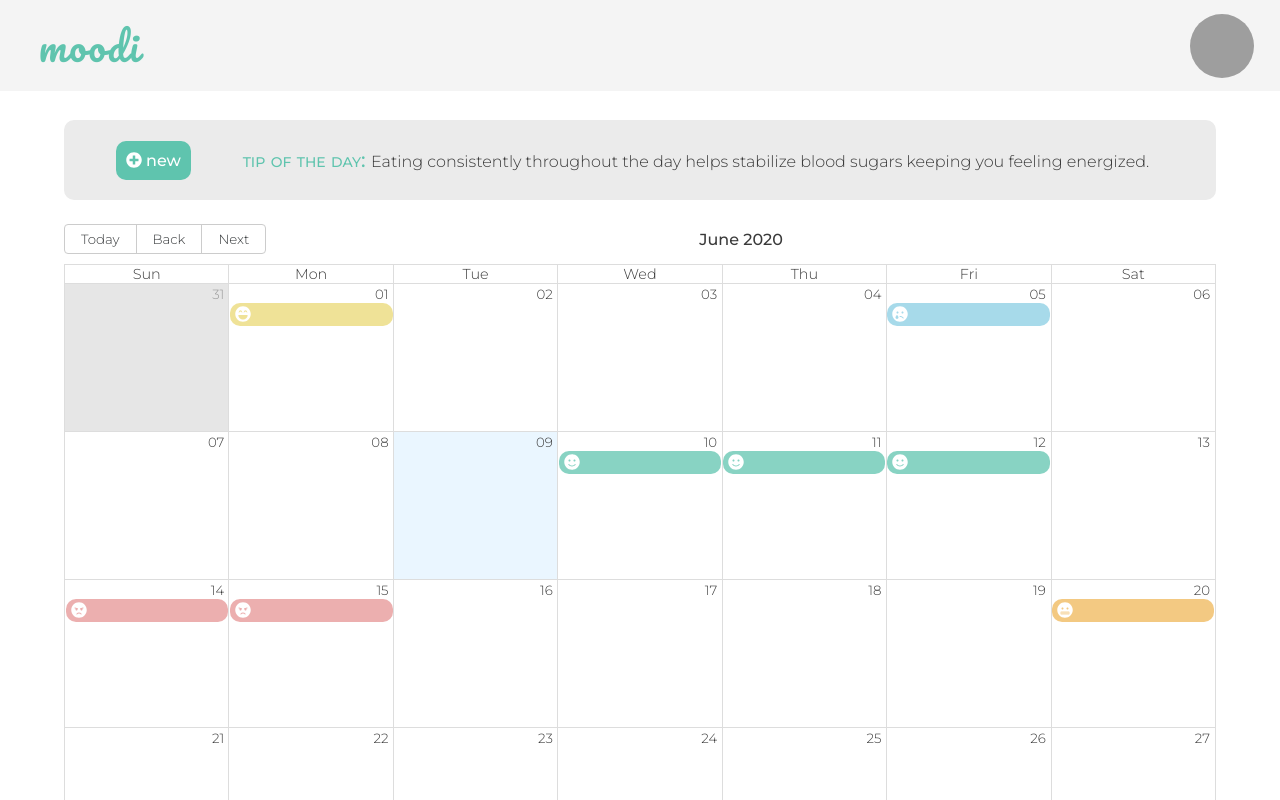
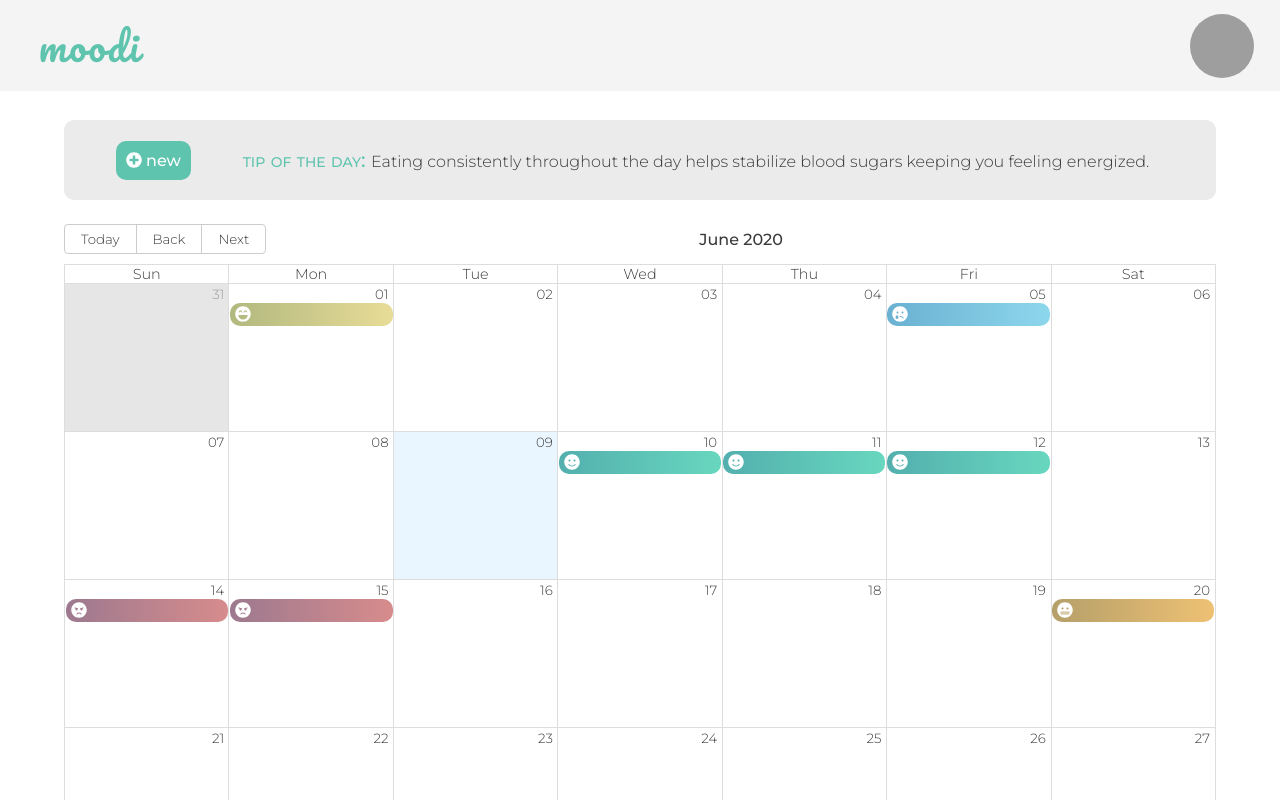
Before and after one commit to ailsamm/moodi-app, a React (Create React App) app: page /journal in a window 1280 px wide. Shown: the top 800 px of the page. Built offline with nearby package versions, Linux system fonts and the light colour scheme; grey boxes are pictures that could not be loaded.

Commit message:
Add gradient for calendar events

```diff
--- a/public/index.html
+++ b/public/index.html
@@ -9,7 +9,6 @@
       name="description"
       content="Web site created using create-react-app"
     />
-    <link rel="apple-touch-icon" href="%PUBLIC_URL%/logo192.png" />
     <link rel="manifest" href="%PUBLIC_URL%/manifest.json" />
     <title>moodi</title>
   </head>
--- a/src/Components/AddMoodLog/AddMoodLog.js
+++ b/src/Components/AddMoodLog/AddMoodLog.js
@@ -86,7 +86,7 @@ export default class AddMoodLog extends Component {
             }
 
             this.context.onAddMoodLog(newLog);
-            this.props.history.push("/overview");
+            this.props.history.push("/journal");
         }
         else {
             console.log("please select a mood");
--- a/src/Components/Calendar/Calendar.js
+++ b/src/Components/Calendar/Calendar.js
@@ -3,7 +3,7 @@ import { Calendar, momentLocalizer } from 'react-big-calendar';
 import MoodiContext from '../../MoodiContext';
 import moment from 'moment';
 import MoodModal from './MoodModal';
-import { getMoodColor, getIcon } from '../../Helper';
+import { getMoodColors, getIcon } from '../../Helper';
 import "react-big-calendar/lib/css/react-big-calendar.css";
 import './Calendar.css';
 
@@ -52,11 +52,12 @@ export default class CalendarComp extends Component {
     }
 
     eventPropGenerator(event){
+        const color = getMoodColors(event.mood);
         let newStyle = {
             color: 'black',
             borderRadius: "10px",
             border: "none",
-            backgroundColor: getMoodColor(event.mood)
+            backgroundImage: `linear-gradient(to right, ${color.main}, ${color.accent})`
         };
 
         return {
--- a/src/Components/Calendar/MoodModal.js
+++ b/src/Components/Calendar/MoodModal.js
@@ -1,6 +1,6 @@
 import React from 'react';
 import { makeStyles } from '@material-ui/core/styles';
-import { getMoodColor, getIcon } from '../../Helper';
+import { getMoodColors, getIcon } from '../../Helper';
 import Modal from '@material-ui/core/Modal';
 
 function getModalStyle() {
@@ -27,13 +27,13 @@ export default function MoodModal(props) {
           outline: 0
         },
         title: {
-            color: getMoodColor(props.moodLog.mood),
+            color: getMoodColors(props.moodLog.mood).main,
             fontWeight: "500",
             display: "flex",
             justifyContent: "space-between"
         },
         container: {
-            color: getMoodColor(props.moodLog.mood),
+            color: getMoodColors(props.moodLog.mood).main,
             fontSize: "1.75em",
             display: 'flex',
             backgroundColor: "#f0f0f0",
--- a/src/Helper.js
+++ b/src/Helper.js
@@ -2,35 +2,35 @@ import { faSadTear, faBed, faTrashAlt, faAngry, faLaughBeam, faTv, faBalanceScal
 import  { FontAwesomeIcon } from '@fortawesome/react-fontawesome';
 import React from 'react';
 
-export function getMoodColor(mood) {
+export function getMoodColors(mood) {
     let color;
     switch(mood) {
         case "happy":
-            color = "#e9d66bb2"; // yellow
+            color = {main: "#e9d66bb2", accent: "#e8dc97"}; // yellow
             break;
 
         case "sad":
-            color = "#82cbe1b2"; // blue
+            color = {main: "#82cbe1b2", accent: "#8dd7ed"}; // blue
             break;
 
         case "anxious":
-            color = "#eeb24cb2"; // orange
+            color = {main: "#eeb24cb2", accent: "#eec174"}; // orange
             break;
 
         case "calm":
-            color = "#5fc4aebd"; // green
+            color = {main: "#5fc4aebd", accent: "#68d7bf"}; // green
             break;
 
         case "angry":
-            color = "#e17c7c9c"; // red
+            color = {main: "#e17c7c9c", accent: "#d78c8c"}; // red
             break;
 
         case "tired":
-            color = "#8e5fbab4"; // purple
+            color = {main: "#8e5fbab4", accent: "#c69eeb"}; // purple
         break;
 
         default:
-            color = "gray";
+            color = {main: "#bfbfbf", accent: "#bfbfbf"};
     }
     return color;
 }
```
Also changed, not shown: public/manifest.json, 2 other files (tests, documents, lock files or other folders).
